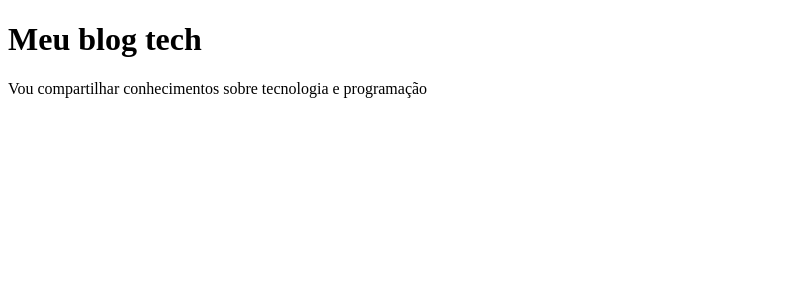
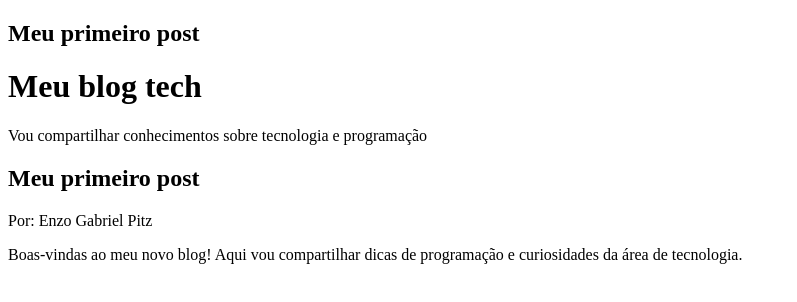
Before and after one commit to enzopitz-alt/Enzo, a plain HTML site: page Enzo pitz/index.html in a window 1280 px wide. Shown: the whole page, without its empty margins (0-797 px from the left). Drawn offline with Linux system fonts and the light colour scheme.

Commit message:
atualizar comando

```diff
--- a/Enzo pitz/index.html
+++ b/Enzo pitz/index.html
@@ -2,12 +2,17 @@
 
 <html lang="pt-br">
 <head>
-<meta charset="UTF-8">
+<h2>Meu primeiro post</h2>
 <meta name="viewport" content="width=device-width, initial-scale=1.0">
-<title>Document</title>
+<title>Blog</title>
 </head>
 <body>
 <h1>Meu blog tech</h1>
 <p>Vou compartilhar conhecimentos sobre tecnologia e programação</p>
+
+<h2>Meu primeiro post</h2>
+<p>Por: Enzo Gabriel Pitz</p>
+<p>Boas-vindas ao meu novo blog! Aqui vou compartilhar dicas de programação e curiosidades da área de tecnologia.</p>
+
 </body>
 </html>
```
